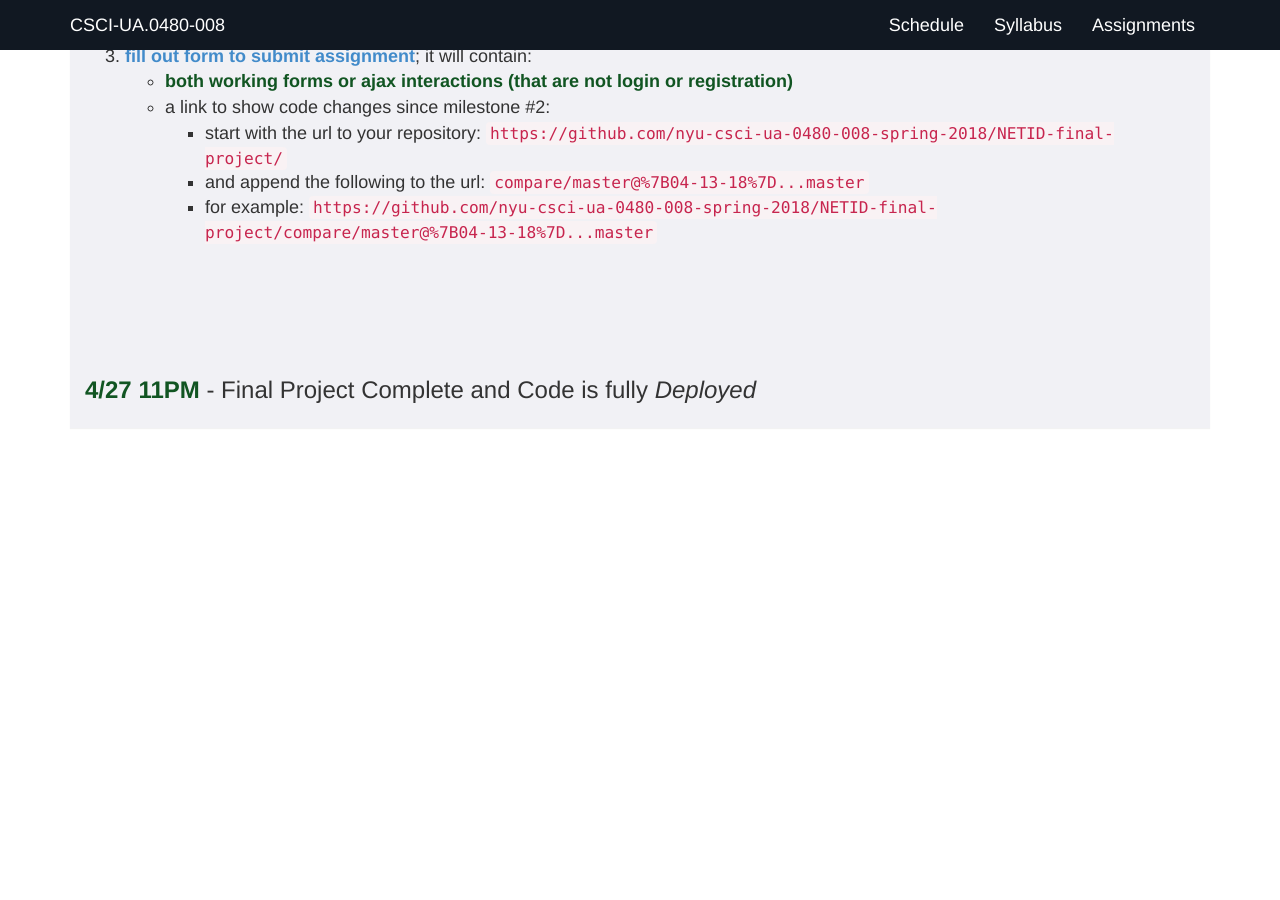
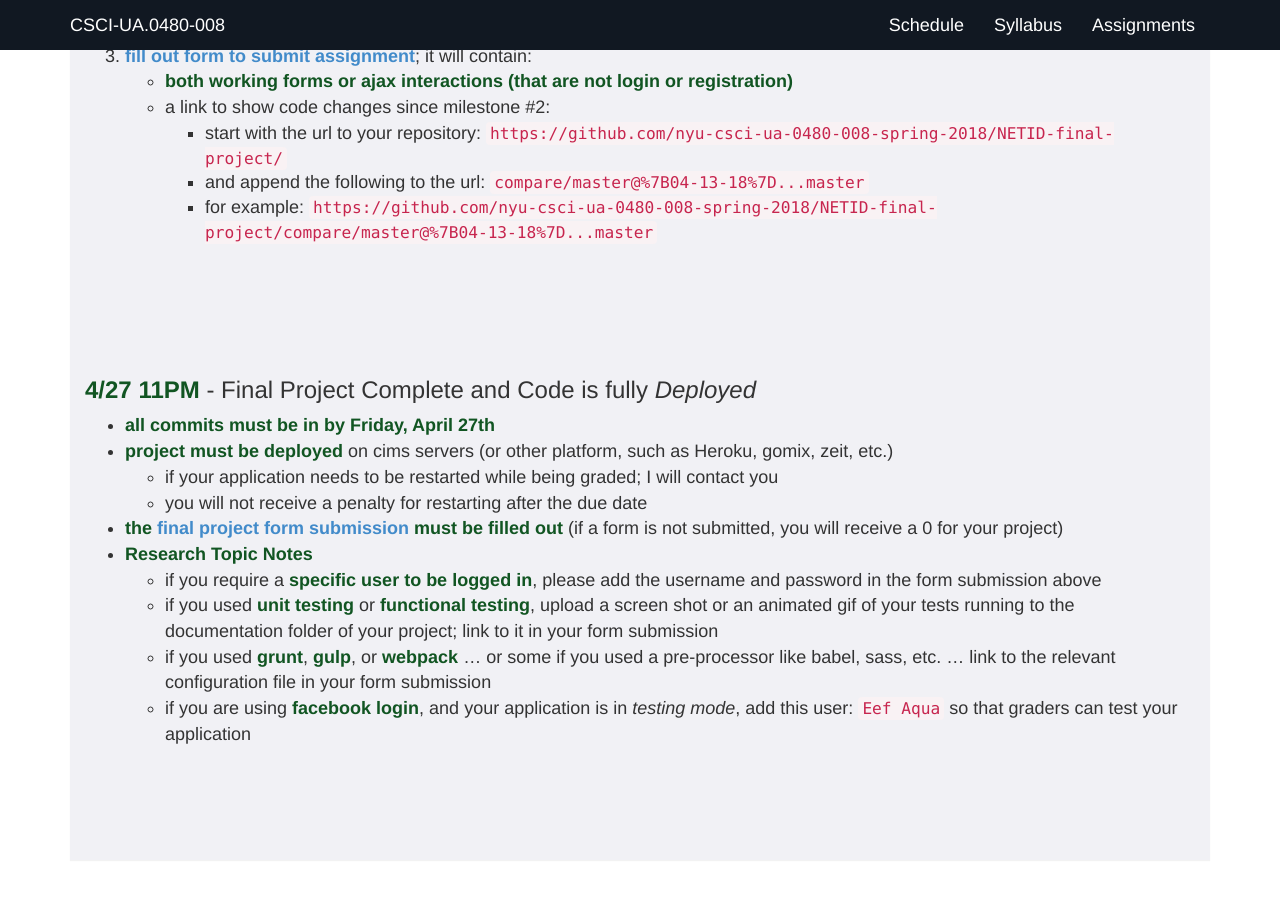
Before and after one commit to foureyes/csci-ua.0480-spring2018-008, a Jekyll site: the page built from final-project.markdown, in a window 1280 px wide and 900 px high, scrolled down 4719 px. Built offline with Jekyll 4.4.1, drawn with Linux system fonts in a browser that asks for light colours; before the commit the page ends 5187 px from its top, so only the background shows below that; some of the changed lines change nothing that is shown.

Commit message:
fix final project

```diff
--- a/final-project.markdown
+++ b/final-project.markdown
@@ -246,12 +246,11 @@ Choose at least __8 points__ worth of these following topics (research and imple
 
 ### __4/27 11PM__ - Final Project Complete and Code is fully  _Deployed_
 
-{% comment %}
-* __all commits must be in by Monday, Dec 4th__ (repositories and forms will be closed 24 hours after due date to allow for late submissions)
+* __all commits must be in by Friday, April 27th__
 * __project must be deployed__ on cims servers (or other platform, such as Heroku, gomix, zeit, etc.)
 	* if your application needs to be restarted while being graded; I will contact you
 	* you will not receive a penalty for restarting after the due date
-* __the [final project form submission](https://docs.google.com/forms/d/e/1FAIpQLScDWlGGmILdY2SnW1RWdcsvMrBo4yr9ngayesr7FQ3gn6DvdQ/viewform) must be filled out__ (if a form is not submitted, you will receive a 0 for your project)
+* __the [final project form submission](https://docs.google.com/forms/d/e/1FAIpQLSeAwaHmPxvmWzvMYHdswd5h72ZUhwPvL-57sK-S4CyBn_jxpQ/viewform) must be filled out__ (if a form is not submitted, you will receive a 0 for your project)
 * __Research Topic Notes__
 	* if you require a __specific user to be logged in__, please add the username and password in the form submission above
 	* if you used __unit testing__ or __functional testing__, upload a screen shot or an animated gif of your tests running to the documentation folder of your project; link to it in your form submission
@@ -261,7 +260,6 @@ Choose at least __8 points__ worth of these following topics (research and imple
 <br>
 <br>
 <br>
-{% endcomment %}
 
 <a name="suggestions">
 
```
